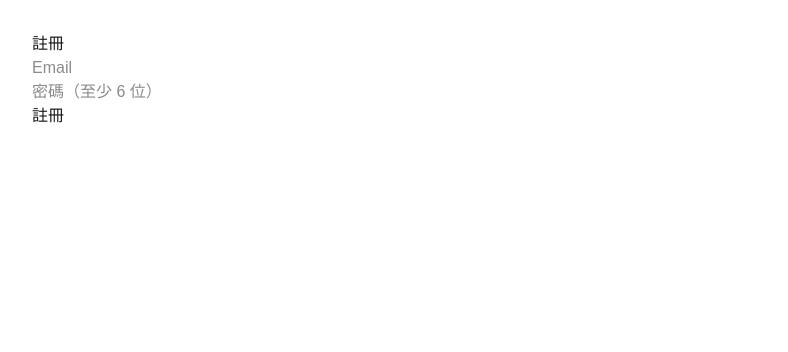
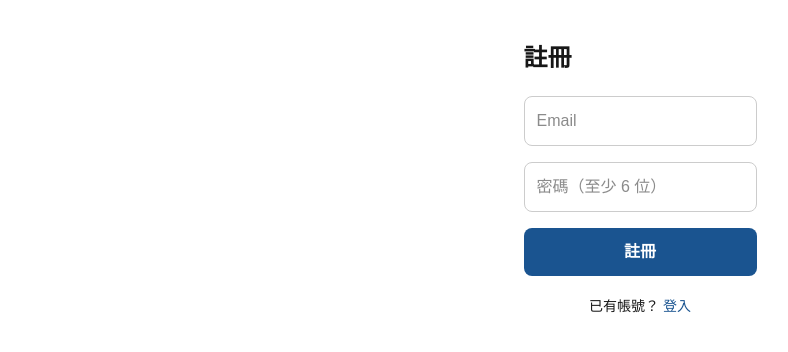
Before and after one commit to zev-666/worldcup-frontend, a Next.js app: page /register in a window 1280 px wide. Shown: the top 352 px of the page, without its empty margins (0-788 px from the left). Built offline with nearby package versions, Linux system fonts and the light colour scheme; no server answers.

Commit message:
修復登入後未寫入 token 到 localStorage 的問題

```diff
--- a/app/login/page.tsx
+++ b/app/login/page.tsx
@@ -20,20 +20,28 @@ export default function LoginPage() {
     if (error) {
       setError(error.message);
     } else {
+      // ✅ 將 access token 存入 localStorage，供 matches 等頁面使用
+      localStorage.setItem("sb-access-token", data.session.access_token);
       window.location.href = "/";
     }
   };
 
   return (
-    <div>
-      <h1>登入</h1>
-      <form onSubmit={handleLogin}>
+    <div style={{ maxWidth: "400px", margin: "40px auto", padding: "0 16px" }}>
+      <h1 style={{ fontSize: "24px", fontWeight: 700, marginBottom: "20px" }}>登入</h1>
+      <form onSubmit={handleLogin} style={{ display: "flex", flexDirection: "column", gap: "16px" }}>
         <input
           type="email"
           placeholder="Email"
           value={email}
           onChange={(e) => setEmail(e.target.value)}
           required
+          style={{
+            padding: "12px",
+            borderRadius: "8px",
+            border: "1px solid #ccc",
+            fontSize: "16px",
+          }}
         />
         <input
           type="password"
@@ -41,10 +49,33 @@ export default function LoginPage() {
           value={password}
           onChange={(e) => setPassword(e.target.value)}
           required
+          style={{
+            padding: "12px",
+            borderRadius: "8px",
+            border: "1px solid #ccc",
+            fontSize: "16px",
+          }}
         />
-        <button type="submit">登入</button>
+        <button
+          type="submit"
+          style={{
+            padding: "12px",
+            borderRadius: "8px",
+            border: "none",
+            background: "#1a5490",
+            color: "#fff",
+            fontSize: "16px",
+            fontWeight: 600,
+            cursor: "pointer",
+          }}
+        >
+          登入
+        </button>
       </form>
-      {error && <p style={{ color: "red" }}>{error}</p>}
+      {error && <p style={{ color: "red", marginTop: "12px" }}>{error}</p>}
+      <p style={{ marginTop: "20px", fontSize: "14px", textAlign: "center" }}>
+        還沒有帳號？ <a href="/register" style={{ color: "#1a5490" }}>註冊</a>
+      </p>
     </div>
   );
 }
--- a/app/register/page.tsx
+++ b/app/register/page.tsx
@@ -19,16 +19,24 @@ export default function RegisterPage() {
     if (error) {
       setError(error.message)
     } else {
-      // 註冊成功，自動登入或導向登入頁
-      alert('註冊成功！請前往登入。')
-      router.push('/login')
+      // 如果 Supabase 專案關閉信箱驗證，註冊後會直接拿到 session
+      if (data.session) {
+        // ✅ 寫入 token 以便其他頁面使用
+        localStorage.setItem('sb-access-token', data.session.access_token)
+        alert('註冊成功！')
+        router.push('/')
+      } else {
+        // 若需信箱驗證，則引導至登入頁
+        alert('註冊成功！請檢查信箱並完成驗證，然後前往登入。')
+        router.push('/login')
+      }
     }
   }
 
   return (
-    <main style={{ padding: '2rem' }}>
-      <h1>註冊</h1>
-      <form onSubmit={handleRegister}>
+    <main style={{ maxWidth: '400px', margin: '40px auto', padding: '0 16px' }}>
+      <h1 style={{ fontSize: '24px', fontWeight: 700, marginBottom: '20px' }}>註冊</h1>
+      <form onSubmit={handleRegister} style={{ display: 'flex', flexDirection: 'column', gap: '16px' }}>
         <div>
           <input
             type="email"
@@ -36,6 +44,13 @@ export default function RegisterPage() {
             value={email}
             onChange={(e) => setEmail(e.target.value)}
             required
+            style={{
+              padding: '12px',
+              borderRadius: '8px',
+              border: '1px solid #ccc',
+              fontSize: '16px',
+              width: '100%',
+            }}
           />
         </div>
         <div>
@@ -45,11 +60,35 @@ export default function RegisterPage() {
             value={password}
             onChange={(e) => setPassword(e.target.value)}
             required
+            style={{
+              padding: '12px',
+              borderRadius: '8px',
+              border: '1px solid #ccc',
+              fontSize: '16px',
+              width: '100%',
+            }}
           />
         </div>
-        <button type="submit">註冊</button>
-        {error && <p style={{ color: 'red' }}>{error}</p>}
+        <button
+          type="submit"
+          style={{
+            padding: '12px',
+            borderRadius: '8px',
+            border: 'none',
+            background: '#1a5490',
+            color: '#fff',
+            fontSize: '16px',
+            fontWeight: 600,
+            cursor: 'pointer',
+          }}
+        >
+          註冊
+        </button>
+        {error && <p style={{ color: 'red', marginTop: '12px' }}>{error}</p>}
       </form>
+      <p style={{ marginTop: '20px', fontSize: '14px', textAlign: 'center' }}>
+        已有帳號？ <a href="/login" style={{ color: '#1a5490' }}>登入</a>
+      </p>
     </main>
   )
 }
```
